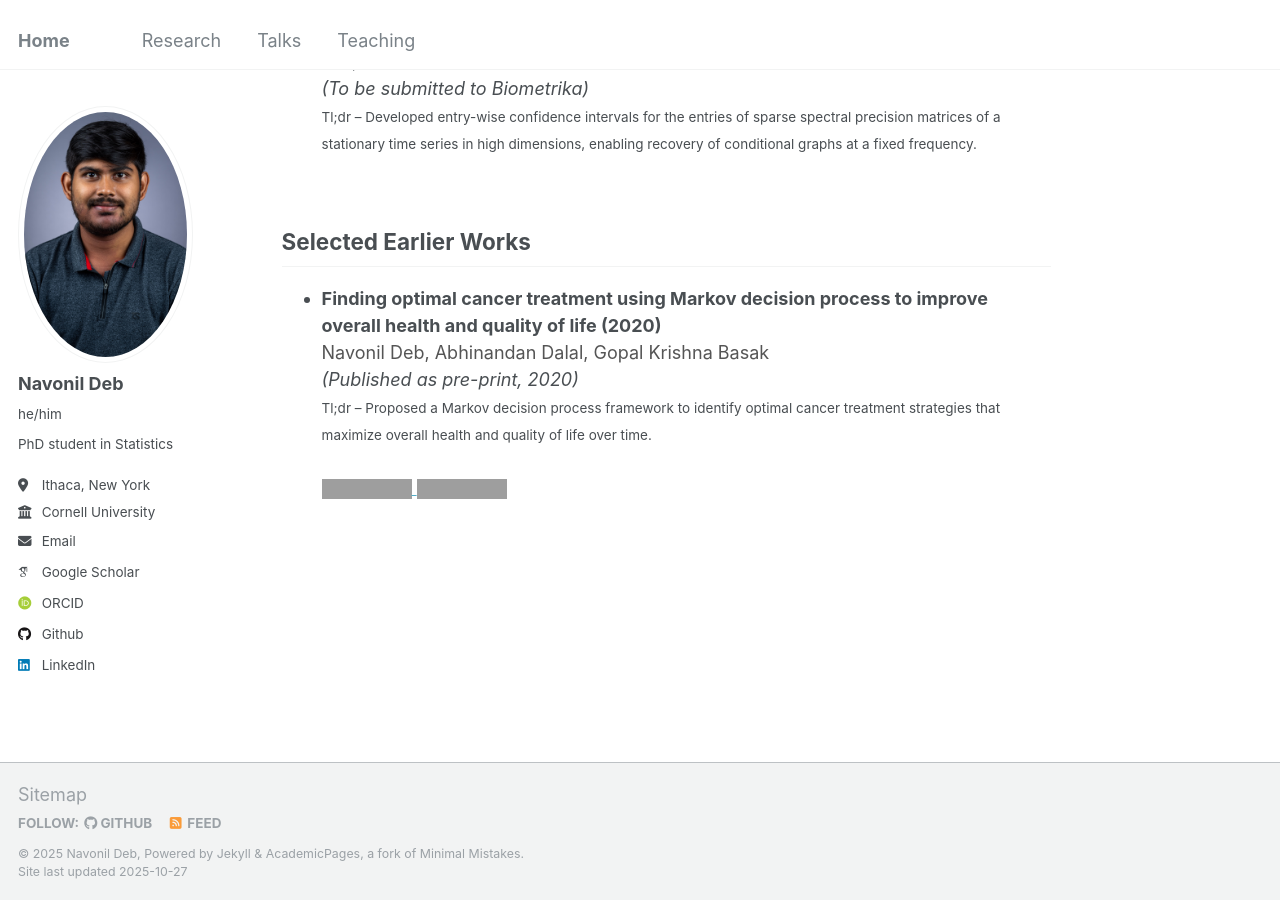
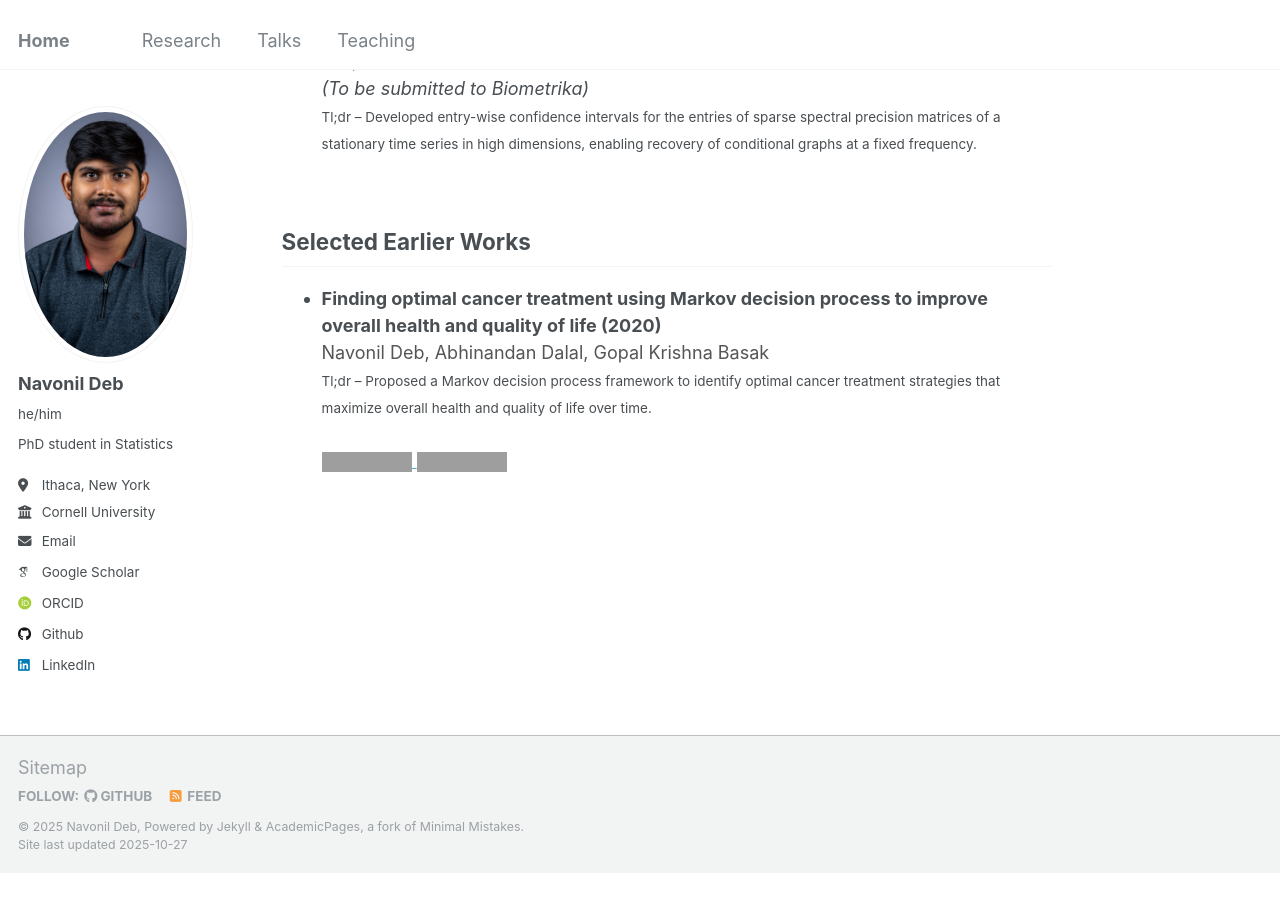
Before and after one commit to navonildeb/navonildeb.github.io, a Jekyll site: the page built from _publications/publications.md, in a window 1280 px wide and 900 px high, scrolled down 1106 px. Built offline with Jekyll 4.4.1, drawn with Linux system fonts in a browser that asks for light colours; some web fonts are replaced; after the commit the page ends 1979 px from its top, so only the background shows below that; grey boxes are pictures that could not be loaded.

Commit message:
Update publications.md

```diff
--- a/_publications/publications.md
+++ b/_publications/publications.md
@@ -56,7 +56,6 @@ author_profile: true
 
 * <span style="font-weight:bold">Finding optimal cancer treatment using Markov decision process to improve overall health and quality of life (2020)</span><br>
   <span style="color:#555">Navonil Deb, Abhinandan Dalal, Gopal Krishna Basak</span><br>
-  <em>(Published as pre-print, 2020)</em><br>
   <small>
   Tl;dr – Proposed a Markov decision process framework to identify optimal cancer treatment strategies that maximize overall health and quality of life over time.
   </small><br><br>
```
